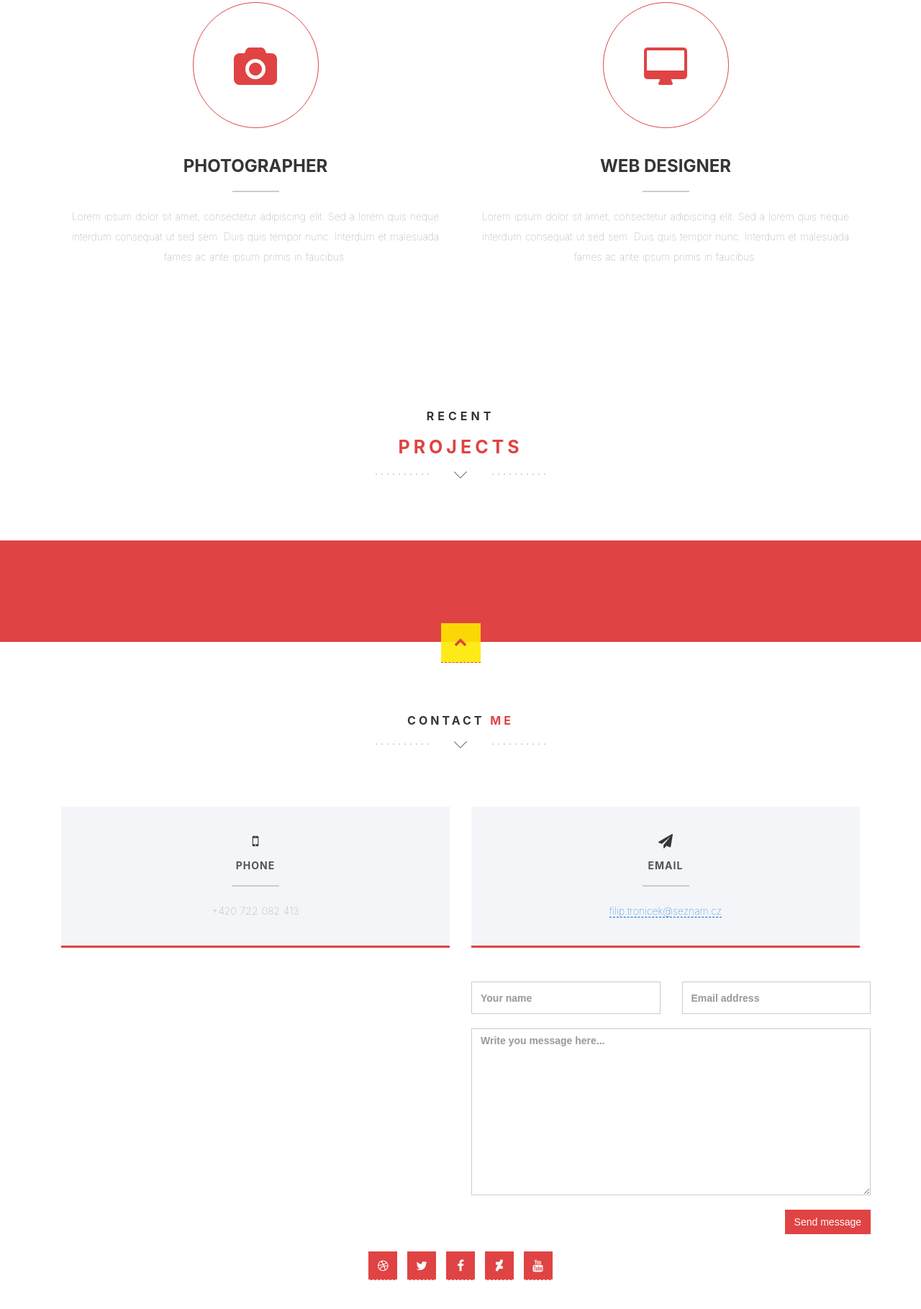
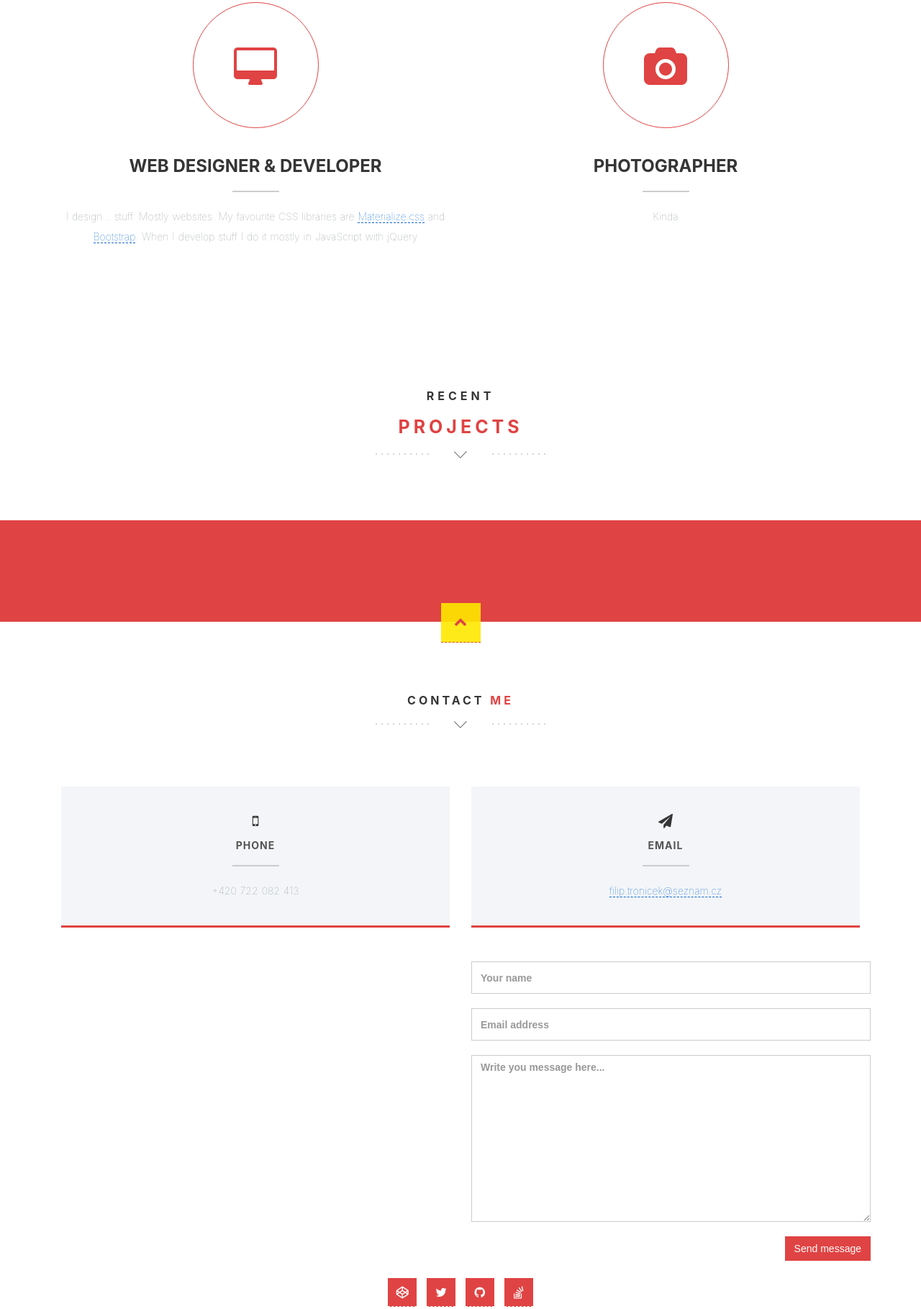
Before and after one commit to filiptronicek/Website, a plain HTML site: page index.html in a window 1280 px wide. Shown: the part 1509-3328 px from the top of the page at 72% size. Drawn offline with nearby package versions, Linux system fonts and the light colour scheme; no server answers; a web font is replaced by a local one.

Commit message:
Form update & social links

```diff
--- a/index.html
+++ b/index.html
@@ -130,24 +130,24 @@
             <div class="row">
               <div class="col-md-12">
           <div class="services">
+
+                      <!-- Service Box 2 -->
+                      <div class="col-md-6 wp2 item delay-05s">
+                          <div class="icon">
+                            <i class="fa fa-desktop"></i><!-- Icon -->
+                          </div>
+                          <h2>Web Designer &amp; developer</h2><!-- Title -->
+                          <p>I design... stuff. Mostly websites. My favourite CSS libraries are <a href="https://materializecss.com/">Materialize.css</a> and <a href="https://getbootstrap.com/">Bootstrap</a>. When I develop stuff I do it mostly in JavaScript with jQuery  </p><!-- Description -->
+                        </div>
           <!-- Service Box 1 -->
-                  <div class="col-md-6 wp2 item">
+                  <div class="col-md-6 wp2 item delay-1s">
                     <div class="icon">
                       <i class="fa fa-camera"></i><!-- Icon -->
                     </div>
                     <h2>Photographer</h2><!-- Title -->
-                    <p>Lorem ipsum dolor sit amet, consectetur adipiscing elit. Sed a lorem quis neque interdum consequat ut sed sem. Duis quis tempor nunc. Interdum et malesuada fames ac ante ipsum
-                    primis in faucibus.</p><!-- Description -->
+                    <p>Kinda</p><!-- Description -->
                   </div>
-          <!-- Service Box 2 -->
-                  <div class="col-md-6 wp2 item delay-05s">
-                    <div class="icon">
-                      <i class="fa fa-desktop"></i><!-- Icon -->
-                    </div>
-                    <h2>Web Designer</h2><!-- Title -->
-                    <p>Lorem ipsum dolor sit amet, consectetur adipiscing elit. Sed a lorem quis neque interdum consequat ut sed sem. Duis quis tempor nunc. Interdum et malesuada fames ac ante ipsum
-                    primis in faucibus.</p><!-- Description -->
-                  </div>
+
 
           </div>
                   <div class="clearfix"></div>
@@ -280,25 +280,12 @@
 			  <!-- Contact Form -->
 			  <div class="col-md-6 contact">
 			     <form netlify>
-				            <!-- Name -->
-                            <div class="row">
-                                <div class="col-md-6">
-								    <!-- E-Mail -->
-                                    <div class="form-group">
+
                                         <input type="text" class="form-control" placeholder="Your name">
-                                    </div>
-                                </div>
-                                <div class="col-md-6">
-								    <!-- Phone Number -->
-                                    <div class="form-group">
+
                                         <input type="email" class="form-control" placeholder="Email address">
-                                    </div>
-                                </div>
-                            </div>
-							<!-- Message Area -->
-                            <div class="form-group">
+
                                 <textarea class="form-control" placeholder="Write you message here..." style="height:232px;"></textarea>
-                            </div>
 							<!-- Subtmit Button -->
                             <button type="submit" class="btn btn-send">
                                 Send message
@@ -311,11 +298,11 @@
             <div class="row">
               <div class="col-md-12">
                 <ul class="social-buttons">
-                  <li><a href="index.html#" class="social-btn"><i class="fa fa-dribbble"></i></a></li><!-- dribble -->
-                  <li><a href="index.html#" class="social-btn"><i class="fa fa-twitter"></i></a></li><!-- twitter -->
-                  <li><a href="index.html#" class="social-btn"><i class="fa fa-facebook"></i></a></li><!-- facebook -->
-				  <li><a href="index.html#" class="social-btn"><i class="fa fa-deviantart"></i></a></li><!-- deviantart -->
-				  <li><a href="index.html#" class="social-btn"><i class="fa fa-youtube"></i></a></li><!-- youtube -->
+                  <li><a href="https://codepen.io/filip_tronicek/" class="social-btn"><i class="fa fa-codepen"></i></a></li><!-- dribble -->
+                  <li><a href="https://twitter.com/filip_tronicek" class="social-btn"><i class="fa fa-twitter"></i></a></li><!-- twitter -->
+                  <li><a href="https://github.com/filiptronicek" class="social-btn"><i class="fa fa-github"></i></a></li><!-- facebook -->
+                  <li><a href="https://stackoverflow.com/users/10199319/filip?tab=profile" class="social-btn"><i class="fa fa-stack-overflow"></i></a></li><!-- stackoverflow -->
+
                 </ul>
               </div>
             </div>
--- a/js/git.js
+++ b/js/git.js
@@ -231,7 +231,7 @@ $.get('https://api.github.com/users/' + username + '/repos', {}, function(data)
 					description +
 					'</div><div class="lang"><span class="repo-language-color" style="background-color: ' +
 					colors[element.language] +
-					'"></span> ' +
+					'"></span> &nbsp;' +
 					language +
 					'</div></div>'
 			);
```
